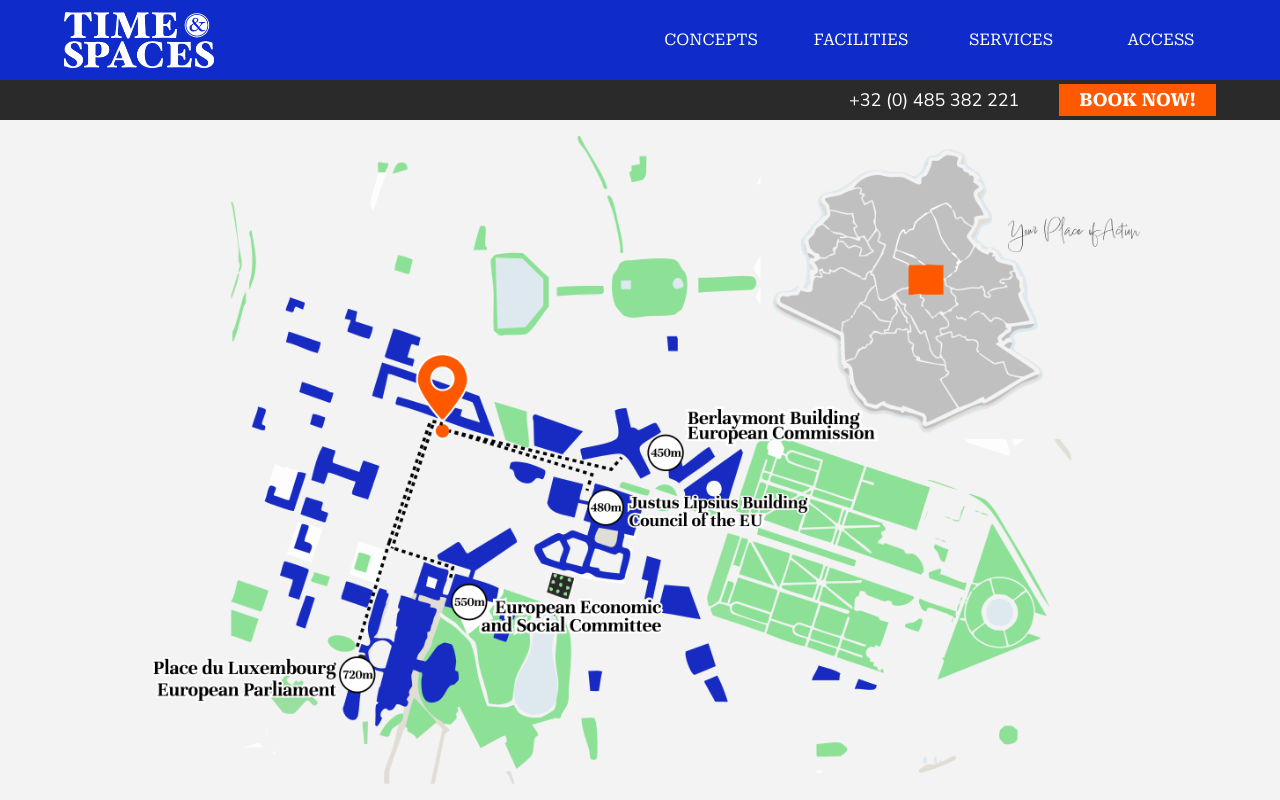
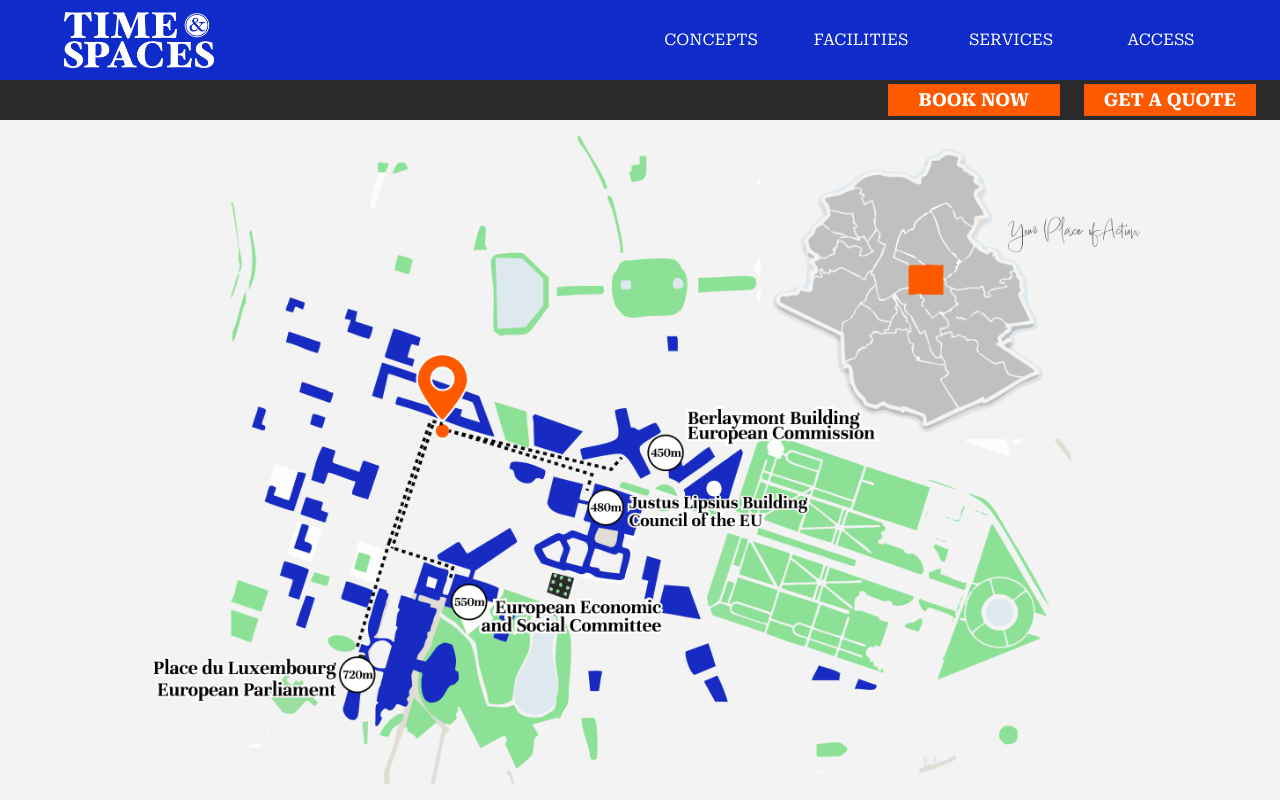
Before and after one commit to stefanolami/spaces, a Next.js app: page / in a window 1280 px wide. Shown: the top 800 px of the page. Built offline with nearby package versions, Linux system fonts and the light colour scheme.

Commit message:
feat: update header buttons for improved layout and add 'GET A QUOTE' option; fix: launch date in hero section

```diff
--- a/src/components/header/header.tsx
+++ b/src/components/header/header.tsx
@@ -58,15 +58,22 @@
 					<NavDesktop />
 					<NavMobile />
 				</div>
-				<div className="w-full h-5 md:h-7 xl:h-10 bg-black-spaces">
-					<div className="mx-auto w-[90%] max-w-[1200px] h-full flex flex-row items-center justify-end gap-10">
-						<span className="font-nunito text-xs md:text-base xl:text-lg">{`+32 (0) 485 382 221`}</span>
+				<div className="w-full h-5 md:h-7 xl:h-10 bg-black-spaces flex items-center justify-end">
+					<div className="h-full grid grid-cols-2 gap-2 items-center md:gap-4 lg:gap-6 mr-2 md:mr-4 lg:mr-6">
 						<Link
-							className="flex items-center h-5 md:h-7 xl:h-8 xl:hover:h-10 transition-transform hover:shadow-xl"
+							className="w-full h-full flex items-center h-5 md:h-7 xl:h-8 xl:hover:h-10 transition-transform hover:shadow-xl"
 							href="/access"
 						>
-							<button className="h-full px-2 xl:px-5 bg-orange-spaces font-robo font-bold text-xs md:text-base xl:text-lg">
-								BOOK NOW!
+							<button className="h-full w-full px-2 xl:px-5 bg-orange-spaces font-robo font-bold text-xs md:text-base xl:text-lg">
+								BOOK NOW
+							</button>
+						</Link>
+						<Link
+							className="w-full flex items-center h-5 md:h-7 xl:h-8 xl:hover:h-10 transition-transform hover:shadow-xl"
+							href="/access"
+						>
+							<button className="h-full w-full px-2 xl:px-5 bg-orange-spaces font-robo font-bold text-xs md:text-base xl:text-lg">
+								GET A QUOTE
 							</button>
 						</Link>
 					</div>
--- a/src/components/home/hero-home.tsx
+++ b/src/components/home/hero-home.tsx
@@ -15,7 +15,7 @@
 			<div className="w-[80%] mx-auto md:w-[70%] xl:w-[60%] max-w-[1000px] my-8 md:my-12 lg:my-16">
 				<p className="font-nunito text-[12px] md:text-[16px] lg:text-[20px] leading-[14px] md:leading-[18px] lg:leading-[22px] text-justify">
 					We provide strategic meeting and event locations. Launched
-					in February 2025, our first location is at the heart of EU
+					in March 2025, our first location is at the heart of EU
 					decision-making in Brussels. Our focus is on providing the
 					right spaces for your place of action; from board meeting to
 					conferences, and expert round-tables to trainings. We also
```
